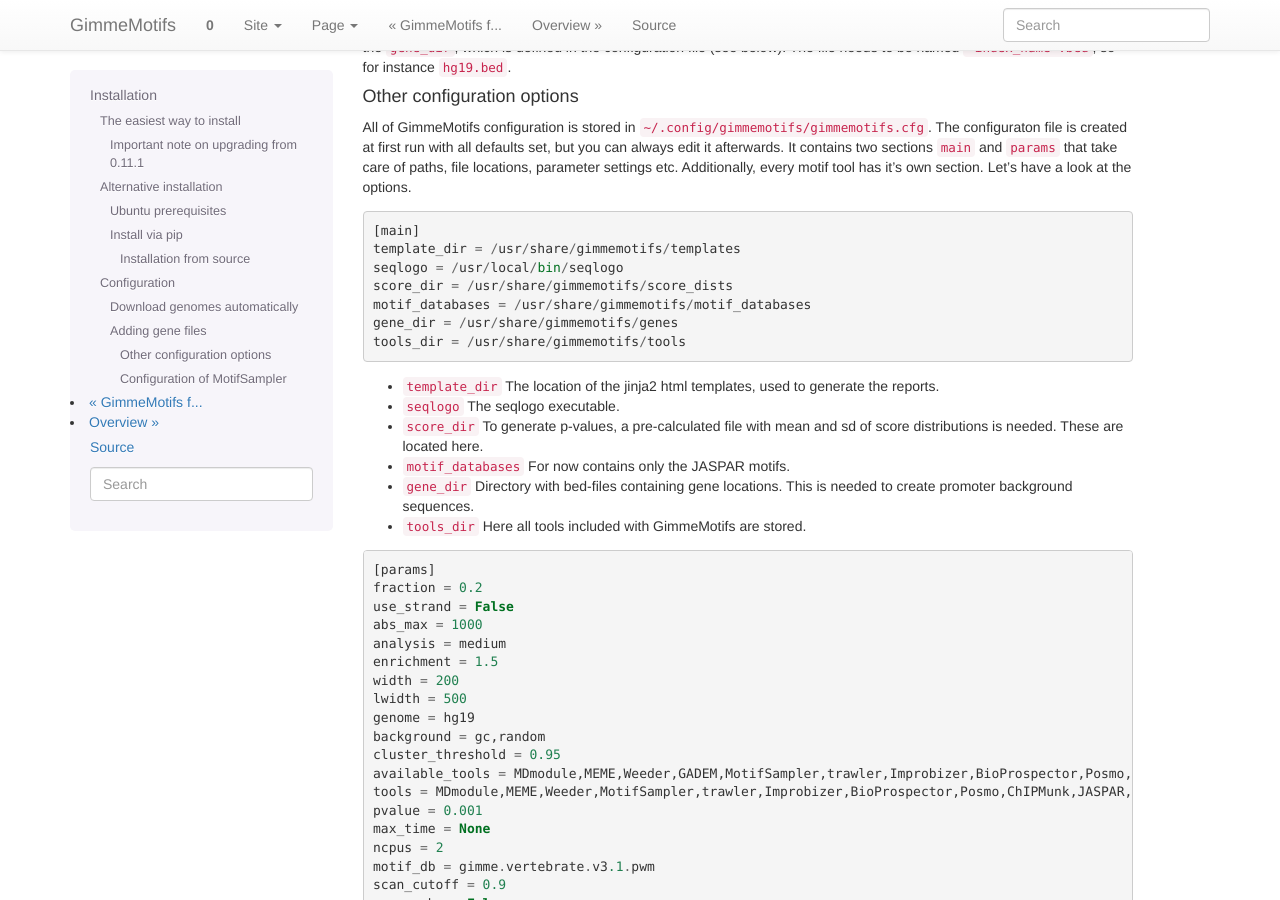
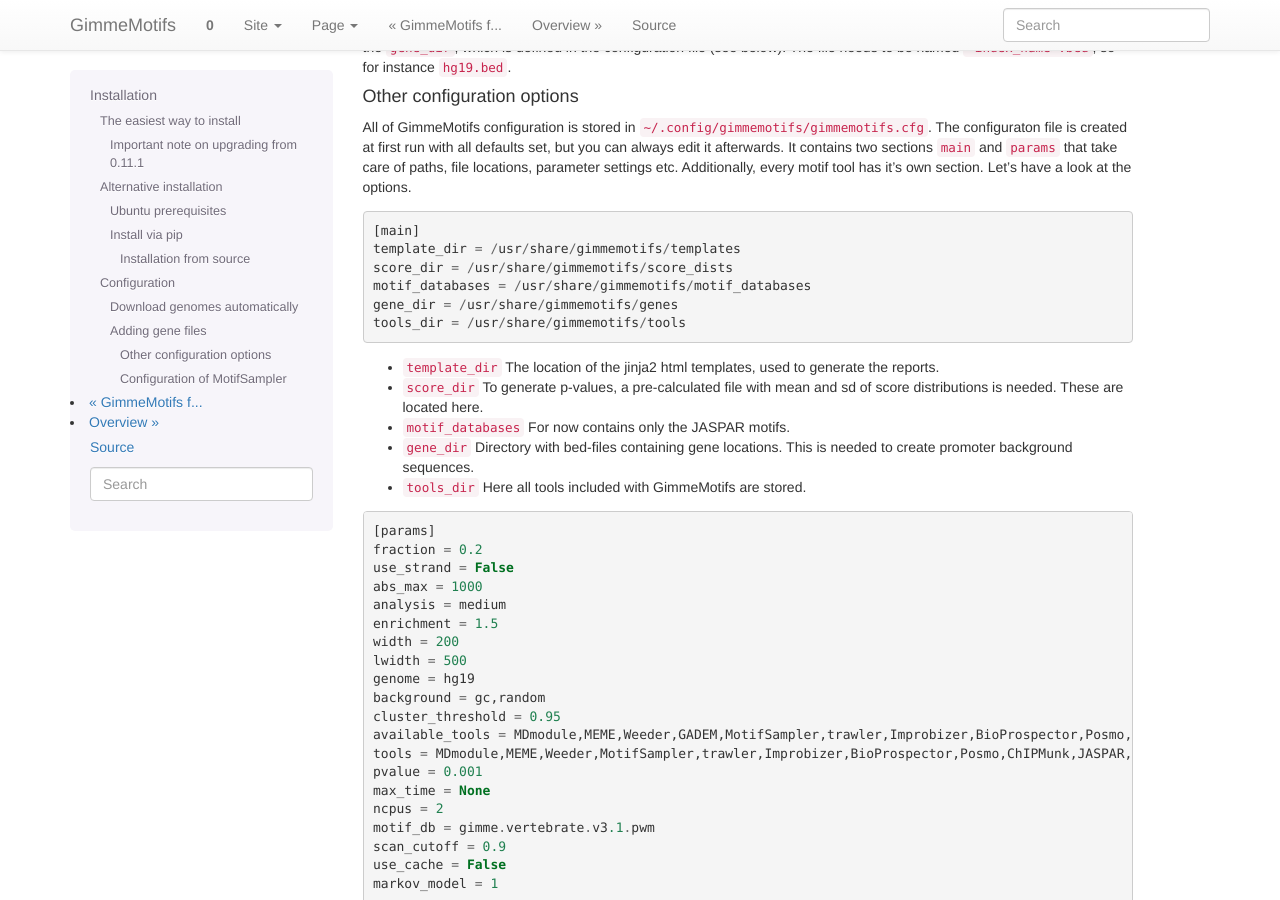
Before and after one commit to vanheeringen-lab/gimmemotifs, a Sphinx documentation site: the page built from docs/installation.rst, in a window 1280 px wide and 900 px high, scrolled down 2999 px. Built offline with Sphinx 7.4.7, drawn with Linux system fonts in a browser that asks for light colours; pages that are not in the unit, such as notebooks, are missing from menus.

Commit message:
remove seqlogo

```diff
--- a/docs/installation.rst
+++ b/docs/installation.rst
@@ -247,7 +247,6 @@ have a look at the options.
 
     [main]
     template_dir = /usr/share/gimmemotifs/templates
-    seqlogo = /usr/local/bin/seqlogo
     score_dir = /usr/share/gimmemotifs/score_dists
     motif_databases = /usr/share/gimmemotifs/motif_databases
     gene_dir = /usr/share/gimmemotifs/genes
@@ -255,8 +254,6 @@ have a look at the options.
 
 -  ``template_dir`` The location of the jinja2 html templates, used to
    generate the reports.
-
--  ``seqlogo`` The seqlogo executable.
 
 -  ``score_dir`` To generate p-values, a pre-calculated file with mean
    and sd of score distributions is needed. These are located here.
```
Also changed, not shown: 1 other file.
